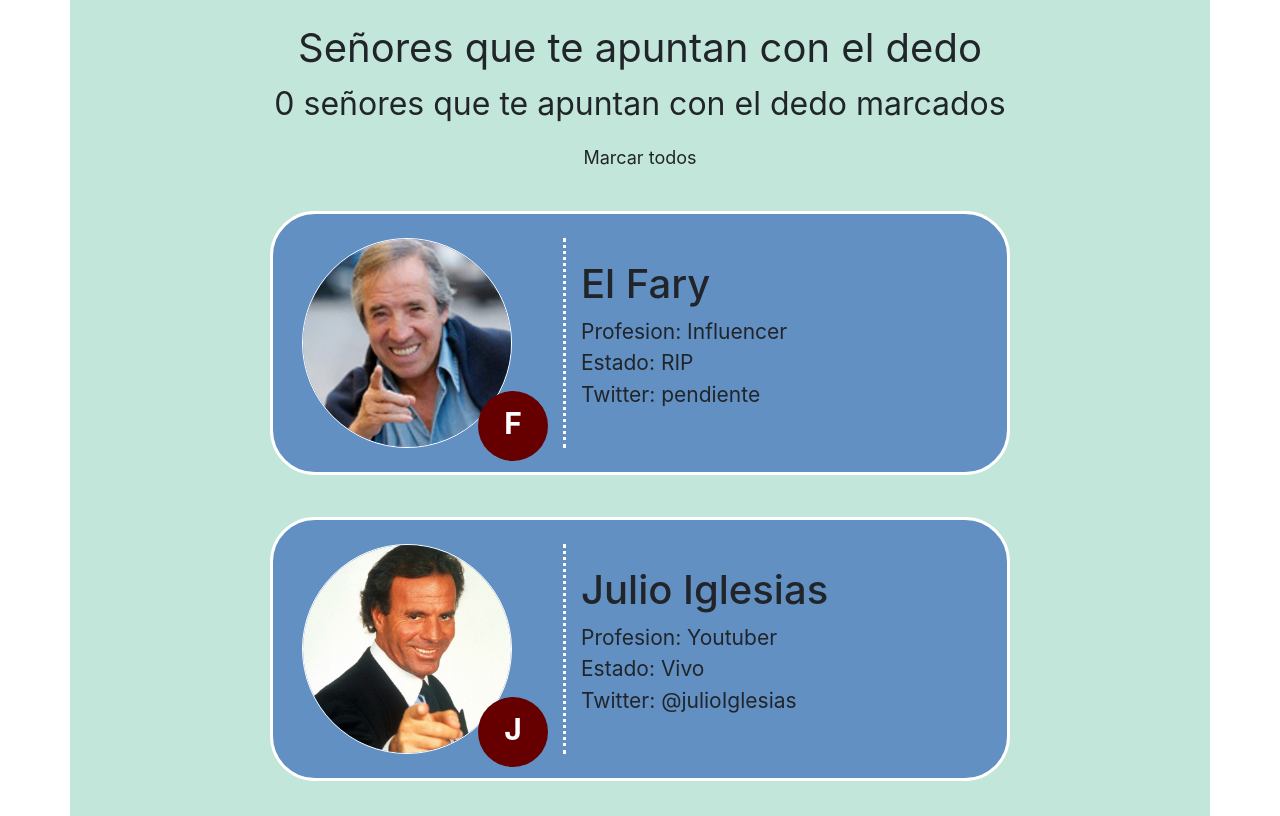
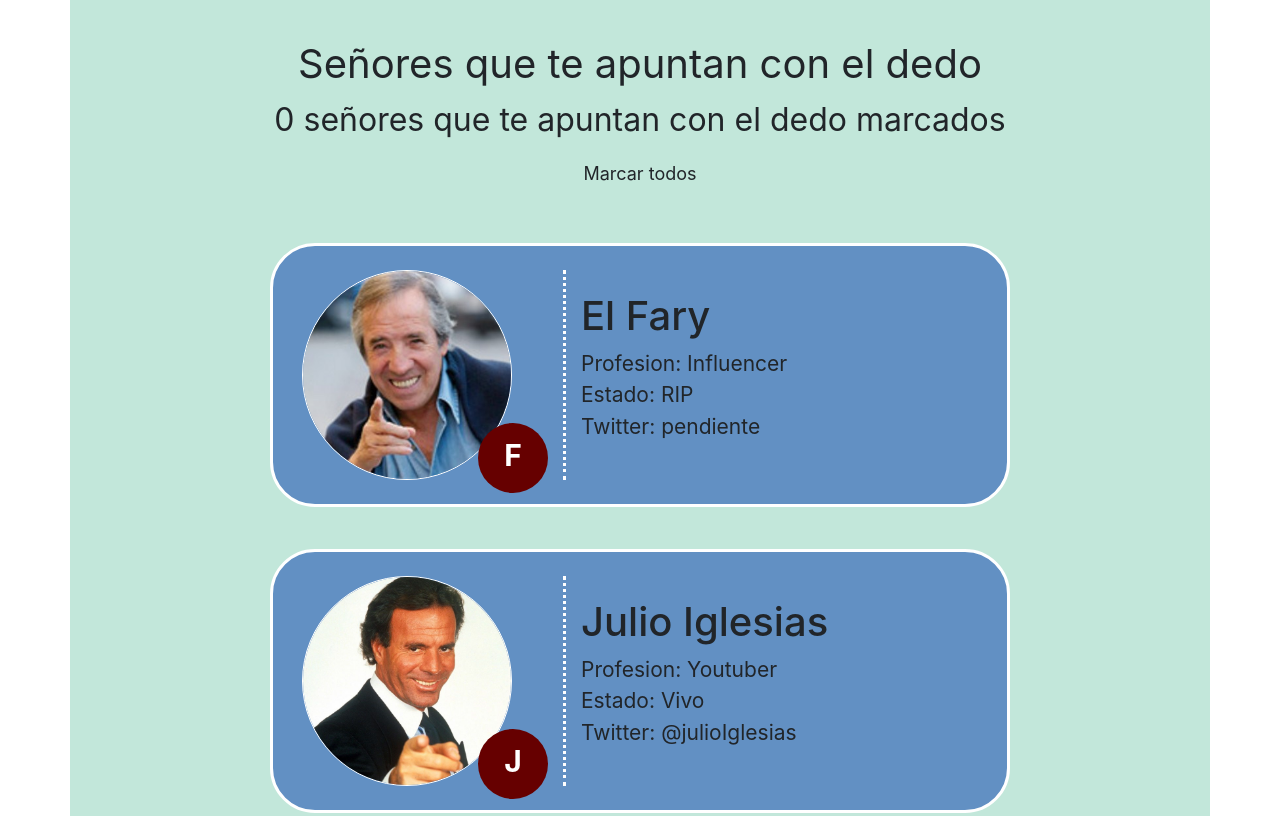
Before and after one commit to raulnu/c1_08_apuntan, a plain HTML site: page index.html in a window 1280 px wide. Shown: the top 816 px of the page. Drawn offline with nearby package versions, Linux system fonts and the light colour scheme.

Commit message:
Clases y estilos del header cambiados

```diff
--- a/css/style.css
+++ b/css/style.css
@@ -12,6 +12,10 @@ body {
     background-color: #c2e7da;
     height: 100%;
     padding-bottom: 45px;
+}
+
+.cabecera {
+    padding: 40px 0;
 }
 
 .titulo {
@@ -63,11 +67,11 @@ body {
     line-height: 64px;
 }
 
-.senor-imagen{
-  border: 1px solid #fff;
-  transition: transform 0.5s;
+.senor-imagen {
+    border: 1px solid #fff;
+    transition: transform 0.5s;
 }
 
-.contenedor-senor:hover > .row > .contenedor-imagen > .senor-imagen {
-  transform: scaleX(-1);
+.contenedor-senor:hover>.row>.contenedor-imagen>.senor-imagen {
+    transform: scaleX(-1);
 }
--- a/index.html
+++ b/index.html
@@ -6,8 +6,7 @@
     <meta name="viewport" content="width=device-width, initial-scale=1.0">
     <meta name="description" content="Página web sobre señores que te apuntan con el dedo">
     <link rel="shortcut icon" href="favicon.ico" type="image/x-icon">
-  <link rel="stylesheet" href="https://cdn.jsdelivr.net/npm/bootstrap@4.6.0/dist/css/bootstrap.min.css"
-    integrity="sha384-B0vP5xmATw1+K9KRQjQERJvTumQW0nPEzvF6L/Z6nronJ3oUOFUFpCjEUQouq2+l" crossorigin="anonymous">
+    <link rel="stylesheet" href="https://cdn.jsdelivr.net/npm/bootstrap@4.6.0/dist/css/bootstrap.min.css" integrity="sha384-B0vP5xmATw1+K9KRQjQERJvTumQW0nPEzvF6L/Z6nronJ3oUOFUFpCjEUQouq2+l" crossorigin="anonymous">
     <link rel="stylesheet" href="css/style.css">
     <title>Señores que te apuntan con el dedo</title>
 </head>
@@ -15,18 +14,17 @@
 
 <body>
     <div class="contenedor-principal container-xl">
-    <header class="cabecera align-items-center justify-content-center row flex-column py-4">
-      <h1 class="titulo">Señores que te apuntan con el dedo</h1>
-      <p class="contador-senores">0 señores que te apuntan con el dedo marcados</p>
-      <p class="marcar-todos">Marcar todos</p>
+        <header class="cabecera row text-center">
+            <h1 class="titulo col-12">Señores que te apuntan con el dedo</h1>
+            <p class="contador-senores col-12">0 señores que te apuntan con el dedo marcados</p>
+            <p class="marcar-todos col-12">Marcar todos</p>
         </header>
         <main class="row justify-content-center m-0">
             <article class="contenedor-senor col-12 col-xl-8 p-4">
                 <div class="row">
                     <div class="contenedor-imagen col-img position-relative">
                         <img class="senor-imagen rounded-circle" src="img/fary.jpg" alt="El Fary señalando" height="210" />
-            <span
-              class="letra-inicial position-absolute rounded-circle text-center text-white font-weight-bold">F</span>
+                        <span class="letra-inicial position-absolute rounded-circle text-center text-white font-weight-bold">F</span>
                     </div>
                     <div class="col d-flex flex-column justify-content-center">
                         <h2 class="titulo-senor">El Fary</h2>
@@ -42,8 +40,7 @@
                 <div class="row">
                     <div class="contenedor-imagen col-img position-relative">
                         <img class="senor-imagen rounded-circle" src="img/julio.jpg" alt="Julio Iglesias señalando" height="210" />
-            <span
-              class="letra-inicial position-absolute rounded-circle text-center text-white font-weight-bold">J</span>
+                        <span class="letra-inicial position-absolute rounded-circle text-center text-white font-weight-bold">J</span>
                     </div>
                     <div class="col d-flex flex-column justify-content-center">
                         <h2 class="titulo-senor">Julio Iglesias</h2>
@@ -59,8 +56,7 @@
                 <div class="row">
                     <div class="contenedor-imagen col-img position-relative">
                         <img class="senor-imagen rounded-circle" src="img/bertin.jpg" alt="Bertín Osborne señalando" height="210" />
-            <span
-              class="letra-inicial position-absolute rounded-circle text-center text-white font-weight-bold">B</span>
+                        <span class="letra-inicial position-absolute rounded-circle text-center text-white font-weight-bold">B</span>
                     </div>
                     <div class="col d-flex flex-column justify-content-center">
                         <h2 class="titulo-senor">Bertín Osborne</h2>
```
Lines whose indentation alone changed are shown as unchanged.
